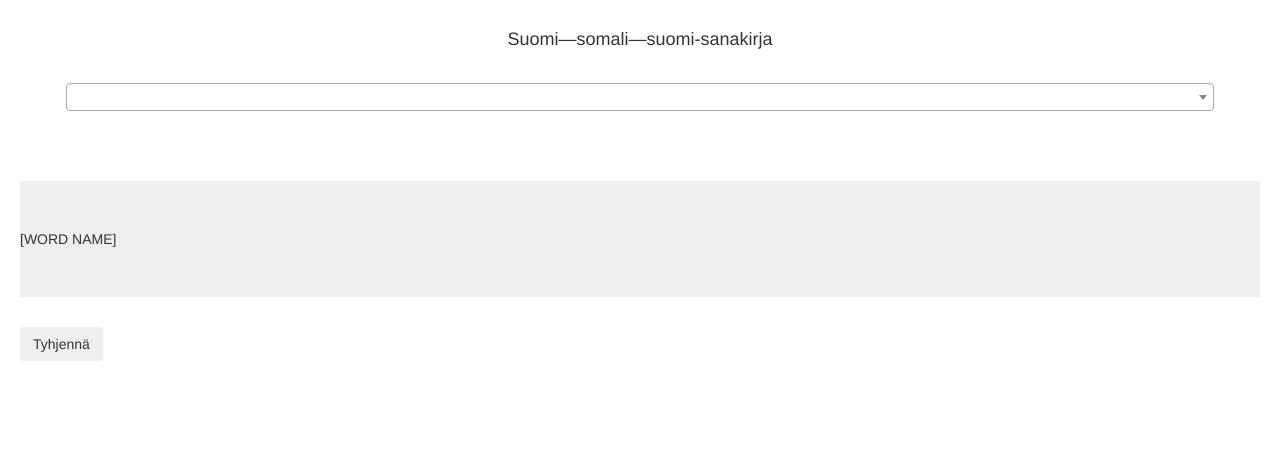
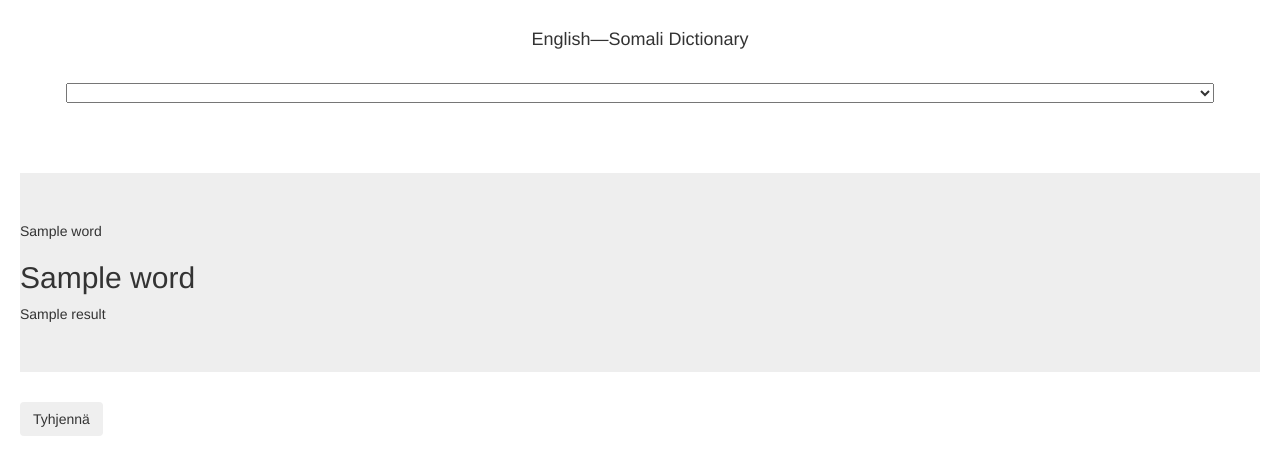
Before and after one commit to Salemmous/KoodiKirput, a Django app: template SomaliKirppu/search/templates/template.html in a window 1280 px wide. Shown: the top 475 px of the page. Run offline with Django 3.2, Linux system fonts and the light colour scheme; the template is opened without the code that fills it: most values are stand-ins (such as "Sample title", 1, 10 or a date in 2020); lists and menus that the app fills with data are empty; some libraries are stand-ins or nearby versions.

Commit message:
Update template.html
#14 Making the page to communicate with the  backend

```diff
--- a/SomaliKirppu/search/templates/template.html
+++ b/SomaliKirppu/search/templates/template.html
@@ -24,7 +24,7 @@
 		// turn the element to select2 select style
 		$("#exampleSelect1").select2({
 		  ajax: {
-		    url: "http://[JSON WORD LIST ADDRESS]",
+		    url: "http://localhost:8983/solr/somali/select?q=en:" + request.term + "*",
 		    dataType: 'json',
 		    delay: 250,
 		    data: function (params) {
@@ -49,7 +49,7 @@
 
 <body>
 <div class="h4 container text-center">
-Suomi&#8212;somali&#8212;suomi-sanakirja
+English&#8212;Somali Dictionary
 </div>
 <p class="h6"><br /></p>
 <div class="container text-center" style="width: 95%;">
@@ -59,7 +59,14 @@
 </div>
 <p class="h1"><br /></p>
 
-<div class="jumbotron">[WORD NAME]</div>
+<div class="jumbotron">{{ word }}
+
+{% if word and result %}
+<br />
+<h2>{{ word }}</h2>
+<span>{{ result }}</span>
+{% endif %}
+</div>
 
 <form action="#" "class="container text-center">
 	<button type="submit" class="btn btn-secondary">Tyhjennä</button>
```
